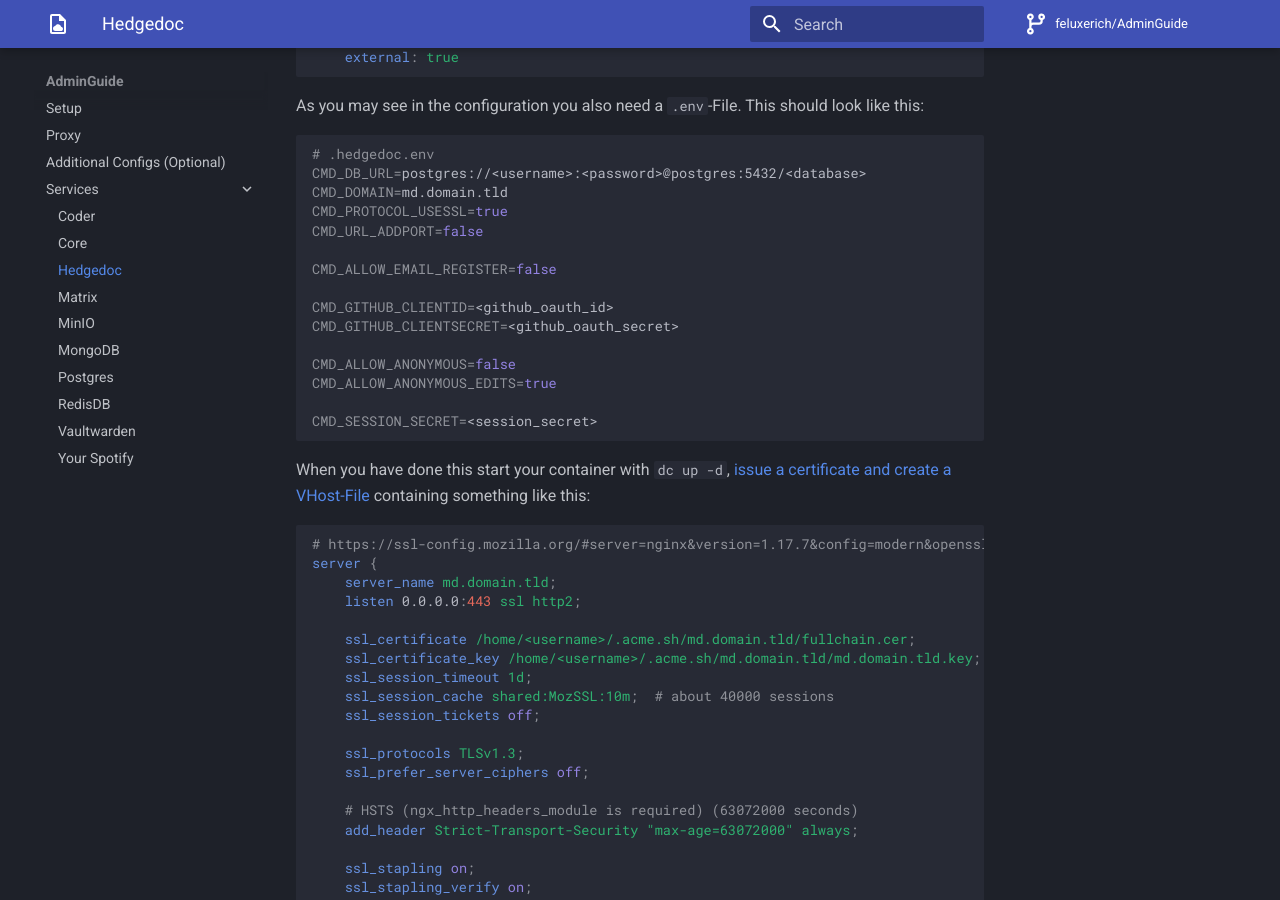
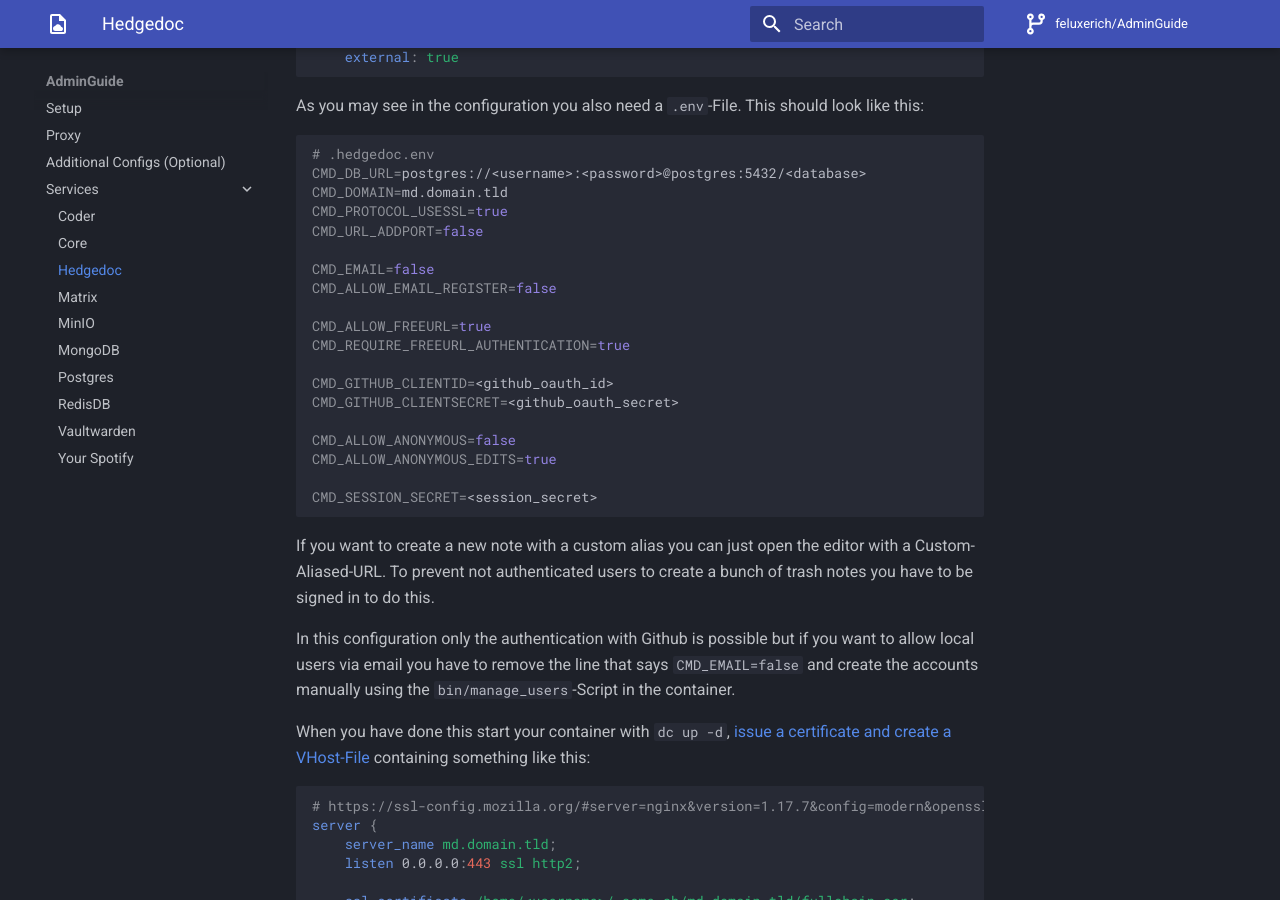
Before and after one commit to Feluxerich/AdminGuide, an MkDocs documentation site: the page built from docs/services/hedgedoc.md, in a window 1280 px wide and 900 px high, scrolled down 495 px. Built offline with MkDocs 1.6.1 and Material for MkDocs 9.7.7, drawn with Linux system fonts in a browser that asks for light colours; comment, search, counter and statistics services are not loaded.

Commit message:
Updated the Hedgedoc configuration

````diff
--- a/docs/services/hedgedoc.md
+++ b/docs/services/hedgedoc.md
@@ -30,7 +30,11 @@
 CMD_PROTOCOL_USESSL=true
 CMD_URL_ADDPORT=false
 
+CMD_EMAIL=false
 CMD_ALLOW_EMAIL_REGISTER=false
+
+CMD_ALLOW_FREEURL=true
+CMD_REQUIRE_FREEURL_AUTHENTICATION=true
 
 CMD_GITHUB_CLIENTID=<github_oauth_id>
 CMD_GITHUB_CLIENTSECRET=<github_oauth_secret>
@@ -40,6 +44,13 @@
 
 CMD_SESSION_SECRET=<session_secret>
 ```
+
+If you want to create a new note with a custom alias you can just open the editor with a Custom-Aliased-URL.
+To prevent not authenticated users to create a bunch of trash notes you have to be signed in to do this.
+
+In this configuration only the authentication with Github is possible but if you want to allow local users via email
+you have to remove the line that says `CMD_EMAIL=false` and create the accounts manually using the `bin/manage_users`-Script
+in the container.
 
 When you have done this start your container with `dc up -d`,
 [issue a certificate and create a VHost-File](../0_proxy.md#service-template) containing something like this:
````
